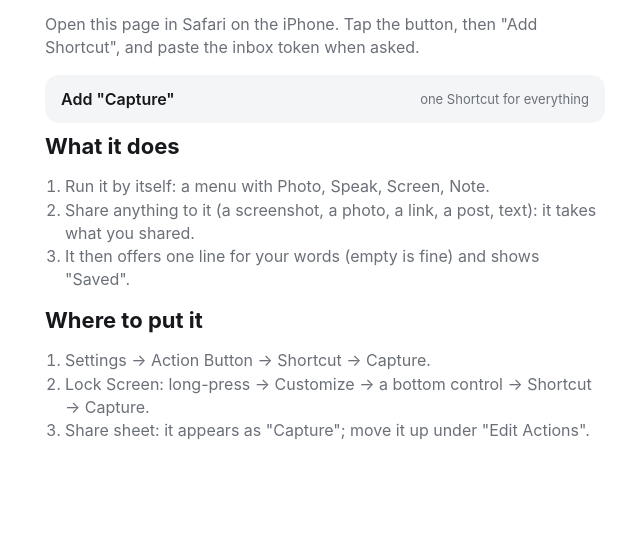
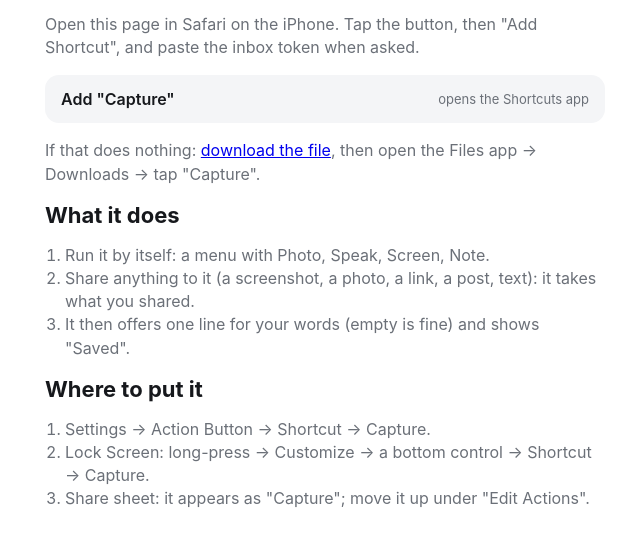
Before and after one commit to HarryLuoo/capture-web, a plain HTML site: page shortcuts.html in a window 1280 px wide. Shown: the part 57-602 px from the top of the page, without its empty margins (315-955 px from the left). Drawn offline with Linux system fonts and the light colour scheme.

Commit message:
Import the Shortcut through the Shortcuts app's own link
Co-Authored-By: Claude <noreply@anthropic.com>

```diff
--- a/shortcuts.html
+++ b/shortcuts.html
@@ -11,7 +11,8 @@ a.s span{color:var(--dim);font-weight:400;font-size:13px;text-align:right;max-wi
 </style></head><body>
 <h1>Capture Shortcut</h1>
 <p>Open this page in Safari on the iPhone. Tap the button, then "Add Shortcut", and paste the inbox token when asked.</p>
-<a class="s" href="shortcuts/Capture.shortcut">Add "Capture"<span>one Shortcut for everything</span></a>
+<a class="s" href="shortcuts://import-shortcut?url=https%3A%2F%2Fharryluoo.github.io%2Fcapture-web%2Fshortcuts%2FCapture.shortcut&name=Capture">Add "Capture"<span>opens the Shortcuts app</span></a>
+<p>If that does nothing: <a href="shortcuts/Capture.shortcut" download="Capture.shortcut">download the file</a>, then open the Files app → Downloads → tap "Capture".</p>
 <h1>What it does</h1>
 <ol>
 <li>Run it by itself: a menu with Photo, Speak, Screen, Note.</li>
```
